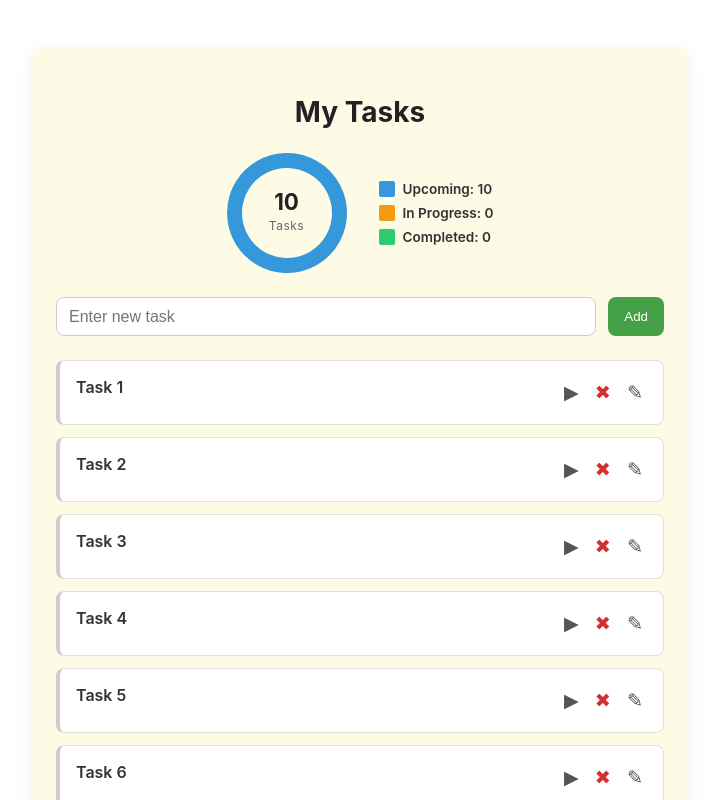
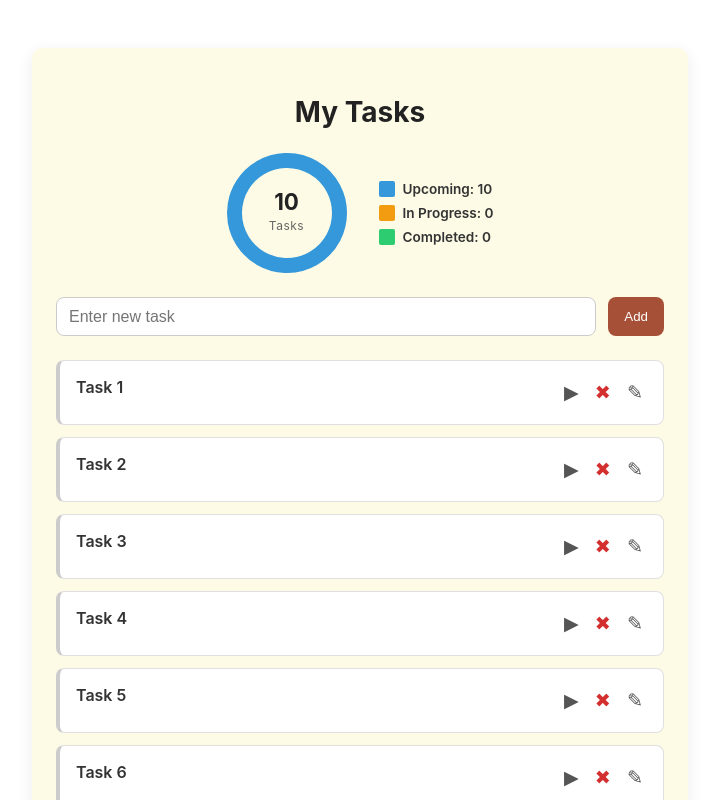
Before and after one commit to rinsha-ar/To-Do-List, a React (Create React App) app: page / in a window 1280 px wide. In both pictures the pointer is over the button "Add". Shown: the top 800 px of the page, without its empty margins (280-999 px from the left). Built offline with nearby package versions, Linux system fonts and the light colour scheme.

Commit message:
style change

```diff
--- a/src/styles/components/_task-input.scss
+++ b/src/styles/components/_task-input.scss
@@ -21,7 +21,7 @@
     transition: background-color 0.3s ease;
 
     &:hover {
-      background-color: #43a047;
+      background-color: #a75038;
     }
   }
 }
```
